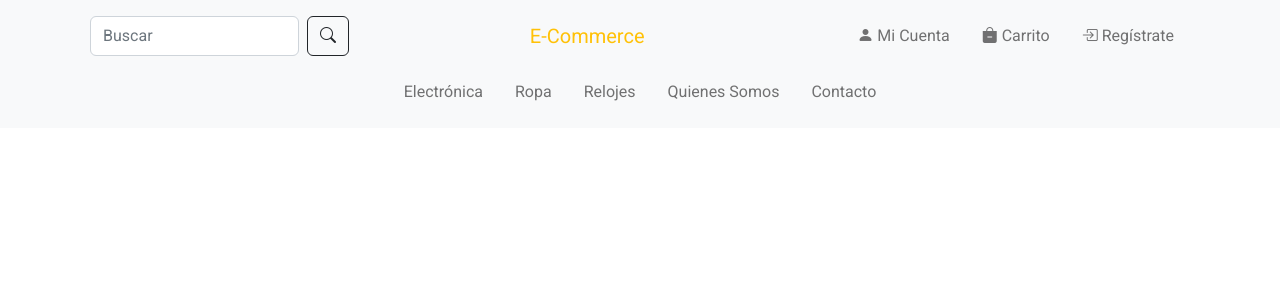
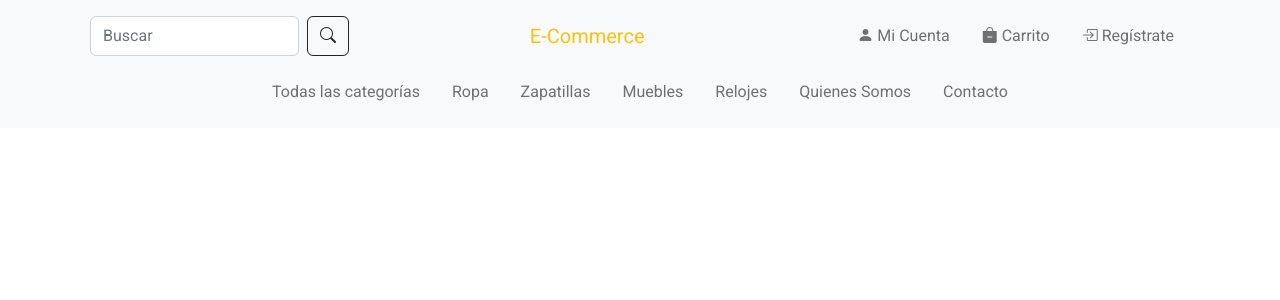
Before and after one commit to adria-vidal/ecommerce-angular, an Angular app: page /nav in a window 1280 px wide. Shown: the top 300 px of the page. Built offline with nearby package versions, Linux system fonts and the light colour scheme.

Commit message:
Add filtrar categorias navbar

```diff
--- a/src/app/elements/nav/nav.component.html
+++ b/src/app/elements/nav/nav.component.html
@@ -41,13 +41,19 @@
             <div class="d-block w-100">
                 <ul class="navbar-nav d-flex justify-content-center align-items-center pt-3">
                     <li class="nav-item mx-2">
-                        <a class="nav-link" href="#">Electrónica</a>
+                        <a class="nav-link" href="articulos/5">Todas las categorías</a>
                     </li>
                     <li class="nav-item mx-2">
-                        <a class="nav-link" href="#">Ropa</a>
+                        <a class="nav-link" href="articulos/1">Ropa</a>
                     </li>
                     <li class="nav-item mx-2">
-                        <a class="nav-link" href="#">Relojes</a>
+                        <a class="nav-link" href="articulos/4">Zapatillas</a>
+                    </li>
+                    <li class="nav-item mx-2">
+                        <a class="nav-link" href="articulos/3">Muebles</a>
+                    </li>
+                    <li class="nav-item mx-2">
+                        <a class="nav-link" href="articulos/2">Relojes</a>
                     </li>
                     <li class="nav-item mx-2">
                         <a class="nav-link" href="#">Quienes Somos</a>
--- a/src/app/elements/nav/nav.component.ts
+++ b/src/app/elements/nav/nav.component.ts
@@ -7,4 +7,6 @@ import { Component } from '@angular/core';
 })
 export class NavComponent {
 
+  hola: any = 'hola';
+
 }
```
